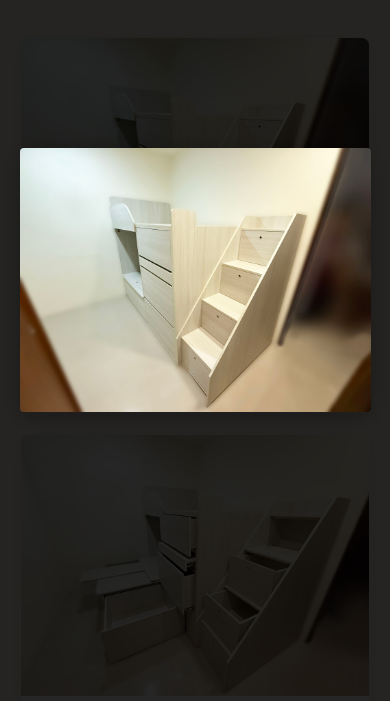
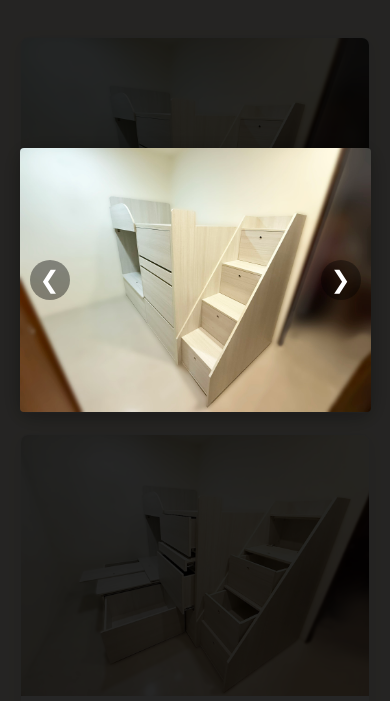
Before and after one commit to applerty145-cyber/furniture-gallery, a plain HTML site: page B1.html in a window 390 px wide. Both pictures are taken after a click on the picture 195 px from the left and 310 px from the top of the page. Shown: the part 142-843 px from the top of the page. Drawn offline with Linux system fonts and the light colour scheme.

Commit message:
Update B1.html

```diff
--- a/B1.html
+++ b/B1.html
@@ -15,7 +15,6 @@
             text-align: center;
             padding: 30px 0 20px 0;
         }
-        /* 家具頁頂部 Logo 樣式控制 */
         .header-logo {
             max-width: 200px;
             height: auto;
@@ -66,7 +65,8 @@
             color: #70665f;
             line-height: 1.5;
         }
-        /* 燈箱放大效果 */
+
+        /* 燈箱基礎背景 */
         .lightbox {
             display: none;
             position: fixed;
@@ -79,66 +79,109 @@
             justify-content: center;
             align-items: center;
         }
-        .lightbox img {
+        .lightbox-content {
+            position: relative;
             max-width: 90%;
             max-height: 90%;
+            display: flex;
+            justify-content: center;
+            align-items: center;
+        }
+        .lightbox img {
+            max-width: 100%;
+            max-height: 90vh;
             border-radius: 4px;
             box-shadow: 0 4px 25px rgba(0,0,0,0.3);
+        }
+
+        /* 左右切換按鈕樣式 */
+        .nav-btn {
+            position: absolute;
+            top: 50%;
+            transform: translateY(-50%);
+            background: rgba(255, 255, 255, 0.2);
+            color: white;
+            border: none;
+            width: 50px;
+            height: 50px;
+            font-size: 2rem;
+            border-radius: 50%;
+            cursor: pointer;
+            display: flex;
+            justify-content: center;
+            align-items: center;
+            transition: background 0.2s;
+            user-select: none;
+        }
+        .nav-btn:hover {
+            background: rgba(255, 255, 255, 0.4);
+        }
+        .prev-btn {
+            left: -70px;
+        }
+        .next-btn {
+            right: -70px;
+        }
+
+        /* 針對手機版畫面較窄時，調整按鈕位置避免穿幫 */
+        @media (max-width: 768px) {
+            .prev-btn { left: 10px; background: rgba(0,0,0,0.4); }
+            .next-btn { right: 10px; background: rgba(0,0,0,0.4); }
+            .nav-btn { width: 40px; height: 40px; font-size: 1.5rem; }
         }
     </style>
 </head>
 <body>
 
     <div class="header">
-        <!-- 刪除文字，改為置中 Logo 圖 -->
         <img src="0-logo-02.png" alt="添興家具" class="header-logo">
         <p>客製架高床線上型錄｜點擊圖片可放大觀看細節</p>
     </div>
 
     <div class="gallery">
-        <!-- 商品 1 -->
+        <!-- 商品 1 (索引 0) -->
         <div class="card">
-            <img src="1.jpg" alt="多功能系統組合床組" onclick="openLightbox(this.src)">
+            <img src="1.jpg" alt="多功能系統組合床組" onclick="openLightbox(0)">
             <div class="info">
                 <h3>多功能系統組合床組</h3>
                 <p>整體視覺外觀。整合睡眠、書桌與超強收納機能，專為小空間打造的完美居家解決方案。</p>
             </div>
         </div>
-        <!-- 商品 2 -->
+        <!-- 商品 2 (索引 1) -->
         <div class="card">
-            <img src="2.jpg" alt="全抽屜開放式超大收納" onclick="openLightbox(this.src)">
+            <img src="2.jpg" alt="全抽屜開放式超大收納" onclick="openLightbox(1)">
             <div class="info">
                 <h3>全抽屜開放式超大收納</h3>
                 <p>樓梯滑軌抽屜與床底大容量拉櫃，物品再多也能分類收納，維持房間清爽整潔。</p>
             </div>
         </div>
-        <!-- 商品 3 -->
+        <!-- 商品 3 (索引 2) -->
         <div class="card">
-            <img src="3.jpg" alt="上層寬敞睡眠空間" onclick="openLightbox(this.src)">
+            <img src="3.jpg" alt="上層寬敞睡眠空間" onclick="openLightbox(2)">
             <div class="info">
                 <h3>上層寬敞睡眠空間</h3>
                 <p>結構穩固不搖晃，結合高側邊安全護欄，兼顧舒適睡眠與行動安全性。</p>
             </div>
         </div>
-        <!-- 商品 4 -->
+        <!-- 商品 4 (索引 3) -->
         <div class="card">
-            <img src="4.jpg" alt="隱藏式可抽拉延伸書桌" onclick="openLightbox(this.src)">
+            <img src="4.jpg" alt="隱藏式可抽拉延伸書桌" onclick="openLightbox(3)">
             <div class="info">
-                <h3>隱藏式可抽拉延伸书桌</h3>
+                <h3>隱藏式可抽拉延伸書桌</h3>
                 <p>需要時可輕鬆拉出作為工作讀書區，不用時推入即隱形，靈活釋放走道空間。</p>
             </div>
         </div>
-        <!-- 商品 5 -->
+        <!-- 商品 5 (索引 4) -->
         <div class="card">
-            <img src="5.jpg" alt="精緻木紋與現代無把手設計" onclick="openLightbox(this.src)">
+            <img src="5.jpg" alt="精緻木紋與現代無把手設計" onclick="openLightbox(4)">
             <div class="info">
                 <h3>精緻木紋與現代無把手設計</h3>
                 <p>嚴選溫潤淺木紋材質，搭配質感無把手斜邊隱形拉門，美觀實用兼具。</p>
             </div>
         </div>
-        <!-- 商品 6 -->
+        <!-- 商品 6 (索引 5) -->
         <div class="card">
-            <img src="6.jpg" alt="一體化機能美學" onclick="openLightbox(this.src)">
+            <img src="6.jpg" alt="一體化機能美學" onclick="openLightbox(5)">
             <div class="info">
                 <h3>一體化機能美學</h3>
                 <p>將床座、梯櫃、抽拉桌完美結合，展現當代工藝與強大空間坪效。</p>
@@ -146,18 +189,53 @@
         </div>
     </div>
 
-    <!-- 燈箱結構 -->
-    <div id="lightbox" class="lightbox" onclick="closeLightbox()">
-        <img id="lightbox-img" src="" alt="放大圖">
+    <!-- 增強型燈箱結構 -->
+    <div id="lightbox" class="lightbox" onclick="closeLightboxOutside(event)">
+        <div class="lightbox-content">
+            <!-- 左切換鈕 -->
+            <button class="nav-btn prev-btn" onclick="changeImage(-1)">&#10094;</button>
+
+            <!-- 大圖片 -->
+            <img id="lightbox-img" src="" alt="放大圖">
+
+            <!-- 右切換鈕 -->
+            <button class="nav-btn next-btn" onclick="changeImage(1)">&#10095;</button>
+        </div>
     </div>
 
     <script>
-        function openLightbox(src) {
-            document.getElementById('lightbox-img').src = src;
+        // 把所有圖片的路徑存成陣列清單
+        var images = ["1.jpg", "2.jpg", "3.jpg", "4.jpg", "5.jpg", "6.jpg"];
+        var currentIndex = 0; // 記錄目前看的是哪一張
+
+        // 打開燈箱並傳入編號
+        function openLightbox(index) {
+            currentIndex = index;
+            document.getElementById('lightbox-img').src = images[currentIndex];
             document.getElementById('lightbox').style.display = 'flex';
         }
-        function closeLightbox() {
-            document.getElementById('lightbox').style.display = 'none';
+
+        // 切換圖片邏輯 (step 為 1 代表下一張，-1 代表上一張)
+        function changeImage(step) {
+            currentIndex = currentIndex + step;
+
+            // 如果超過最後一張，就跳回第一張
+            if (currentIndex >= images.length) {
+                currentIndex = 0;
+            }
+            // 如果比第一張還前面，就跳到最後一張
+            if (currentIndex < 0) {
+                currentIndex = images.length - 1;
+            }
+
+            document.getElementById('lightbox-img').src = images[currentIndex];
+        }
+
+        // 點擊黑背景才關閉（點擊箭頭或圖片本身不會誤關）
+        function closeLightboxOutside(event) {
+            if (event.target.id === "lightbox") {
+                document.getElementById('lightbox').style.display = 'none';
+            }
         }
     </script>
 
```
